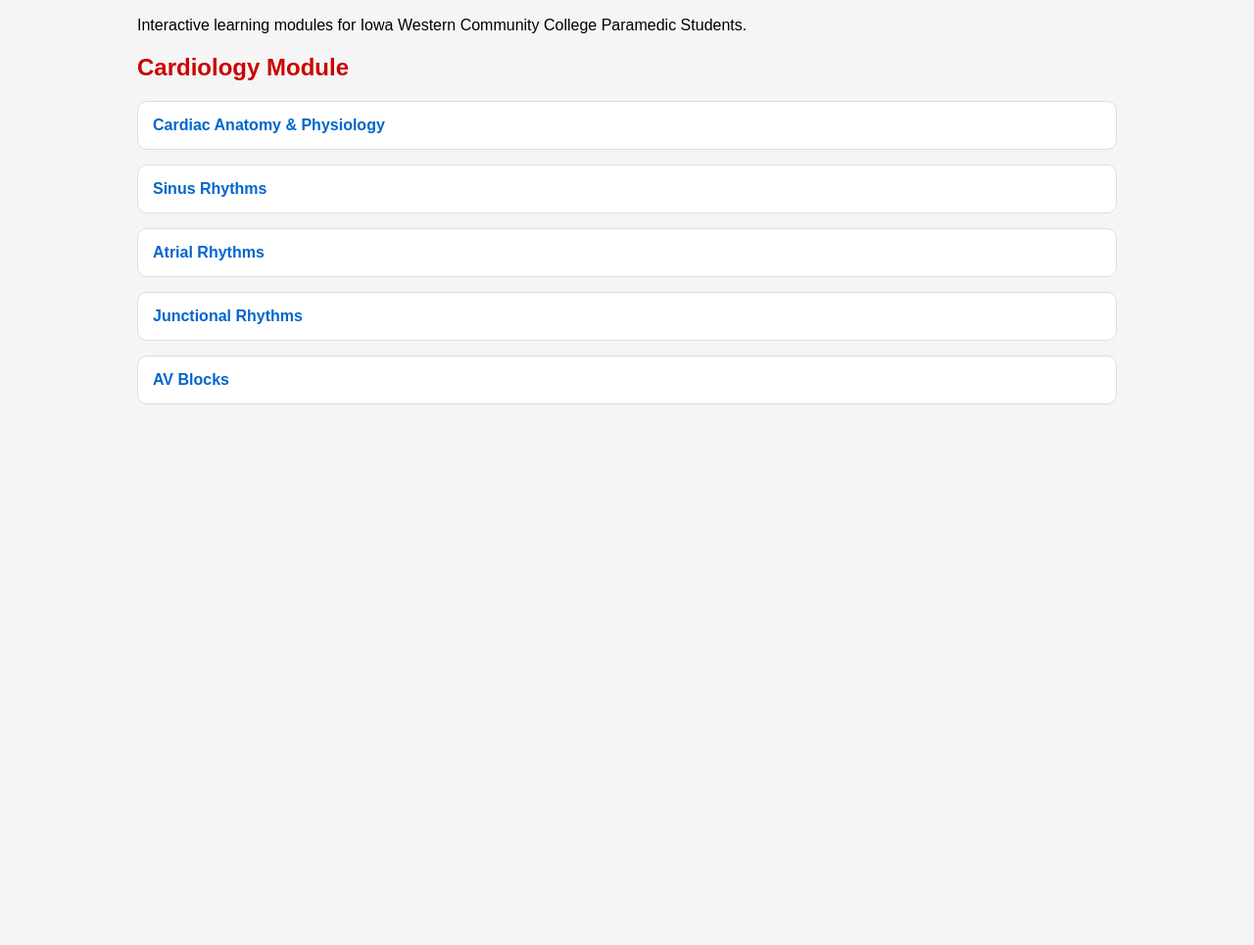
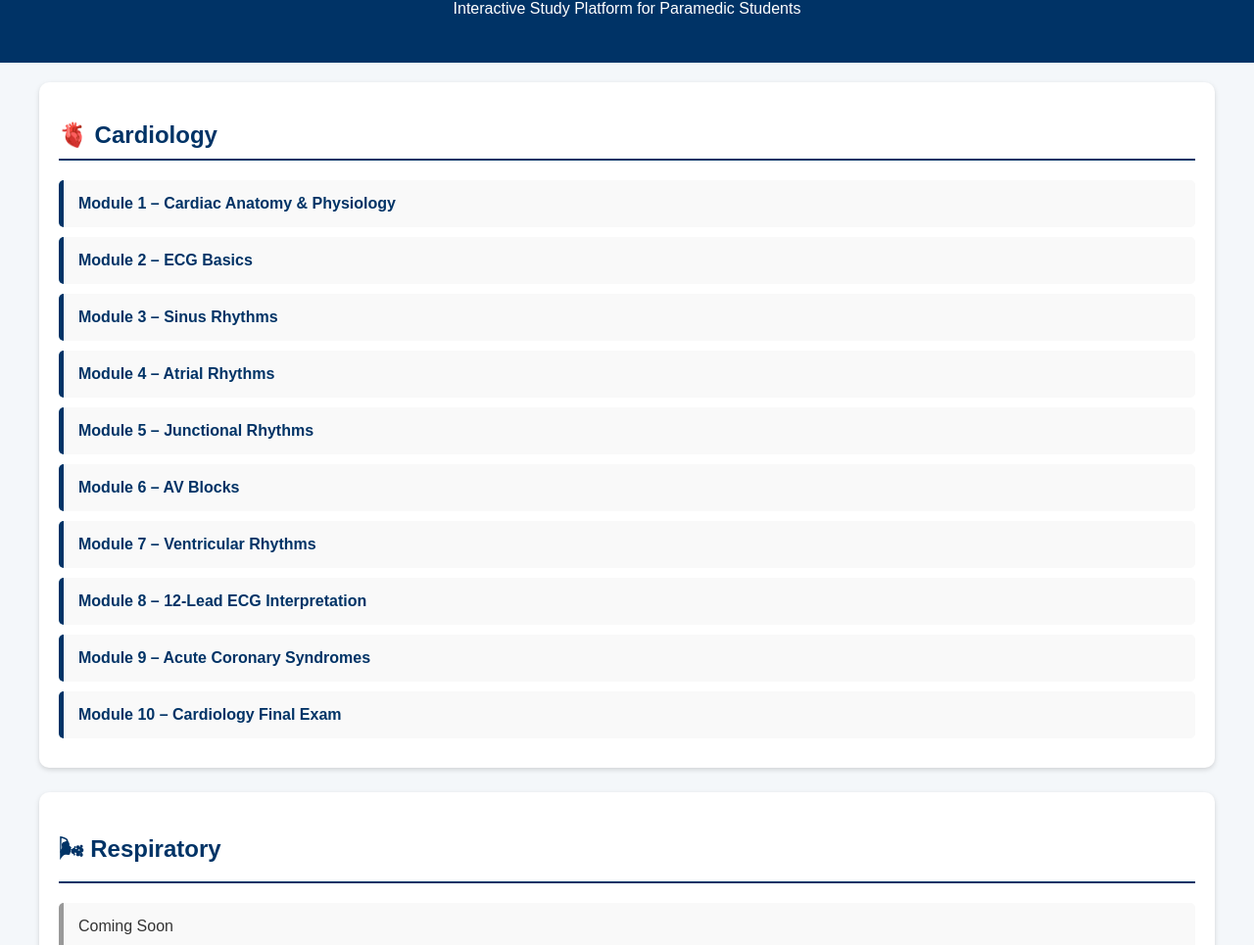
Before and after one commit to crh53143-hub/iwcc-paramedic-academy, a plain HTML site: page index.html in a window 1280 px wide. Shown: the part 83-1048 px from the top of the page at 98% size. Before the commit the page ends 800 px from the top, so only its background shows below. Drawn offline with Linux system fonts and the light colour scheme.

Commit message:
Update index.html

```diff
--- a/index.html
+++ b/index.html
@@ -1,80 +1,235 @@
 <!DOCTYPE html>
-<html>
+<html lang="en">
+
 <head>
+
+<meta charset="UTF-8">
+<meta name="viewport" content="width=device-width, initial-scale=1.0">
+
 <title>IWCC Paramedic Academy</title>
 
 <style>
-        body {
-            font-family: Arial, sans-serif;
-            max-width: 1000px;
-            margin: auto;
-            padding: 20px;
-            background-color: #f5f5f5;
+
+body{
+    font-family:Arial,sans-serif;
+    margin:0;
+    background:#f4f7fa;
+    color:#333;
 }
 
-        h1 {
-            color: #003366;
+header{
+    background:#003366;
+    color:white;
+    text-align:center;
+    padding:30px;
 }
 
-        h2 {
-            color: #cc0000;
+.container{
+    max-width:1200px;
+    margin:auto;
+    padding:20px;
 }
 
-        .card {
-            background-color: white;
-            border: 1px solid #ddd;
-            border-radius: 10px;
-            padding: 15px;
-            margin-bottom: 15px;
+.module-section{
+    background:white;
+    padding:20px;
+    margin-bottom:25px;
+    border-radius:10px;
+    box-shadow:0 2px 5px rgba(0,0,0,.15);
 }
 
-        a {
-            text-decoration: none;
-            color: #0066cc;
-            font-weight: bold;
+h1{
+    margin:0;
 }
+
+h2{
+    color:#003366;
+    border-bottom:2px solid #003366;
+    padding-bottom:10px;
+}
+
+.card{
+    background:#f9f9f9;
+    border-left:5px solid #003366;
+    padding:15px;
+    margin-bottom:10px;
+    border-radius:5px;
+}
+
+.card a{
+    text-decoration:none;
+    color:#003366;
+    font-weight:bold;
+}
+
+.card:hover{
+    background:#e8f4ff;
+}
+
+.coming-soon{
+    border-left:5px solid #999;
+}
+
+.footer{
+    text-align:center;
+    padding:20px;
+    color:#666;
+}
+
 </style>
+
 </head>
 
 <body>
 
+<header>
+
 <h1>IWCC Paramedic Academy</h1>
 
 <p>
-Interactive learning modules for Iowa Western Community College Paramedic Students.
+Interactive Study Platform for Paramedic Students
 </p>
 
-<h2>Cardiology Module</h2>
+</header>
+
+<div class="container">
+
+<div class="module-section">
+
+<h2>🫀 Cardiology</h2>
 
 <div class="card">
 <a href="cardiology/cardiac-ap.html">
-        Cardiac Anatomy & Physiology
+Module 1 – Cardiac Anatomy & Physiology
+</a>
+</div>
+
+<div class="card">
+<a href="cardiology/ecg-basics.html">
+Module 2 – ECG Basics
 </a>
 </div>
 
 <div class="card">
 <a href="cardiology/sinus-rhythms.html">
-        Sinus Rhythms
+Module 3 – Sinus Rhythms
 </a>
 </div>
 
 <div class="card">
 <a href="cardiology/atrial-rhythms.html">
-        Atrial Rhythms
+Module 4 – Atrial Rhythms
 </a>
 </div>
 
 <div class="card">
 <a href="cardiology/junctional-rhythms.html">
-        Junctional Rhythms
+Module 5 – Junctional Rhythms
 </a>
 </div>
 
 <div class="card">
 <a href="cardiology/av-blocks.html">
-        AV Blocks
+Module 6 – AV Blocks
 </a>
 </div>
 
+<div class="card">
+<a href="cardiology/ventricular-rhythms.html">
+Module 7 – Ventricular Rhythms
+</a>
+</div>
+
+<div class="card">
+<a href="cardiology/twelve-lead-ecg.html">
+Module 8 – 12-Lead ECG Interpretation
+</a>
+</div>
+
+<div class="card">
+<a href="cardiology/acute-coronary-syndromes.html">
+Module 9 – Acute Coronary Syndromes
+</a>
+</div>
+
+<div class="card">
+<a href="cardiology/final-exam.html">
+Module 10 – Cardiology Final Exam
+</a>
+</div>
+
+</div>
+
+<div class="module-section">
+
+<h2>🌬 Respiratory</h2>
+
+<div class="card coming-soon">
+Coming Soon
+</div>
+
+</div>
+
+<div class="module-section">
+
+<h2>💊 Pharmacology</h2>
+
+<div class="card coming-soon">
+Coming Soon
+</div>
+
+</div>
+
+<div class="module-section">
+
+<h2>🩸 Shock & Resuscitation</h2>
+
+<div class="card coming-soon">
+Coming Soon
+</div>
+
+</div>
+
+<div class="module-section">
+
+<h2>🚑 Trauma</h2>
+
+<div class="card coming-soon">
+Coming Soon
+</div>
+
+</div>
+
+<div class="module-section">
+
+<h2>👶 Pediatrics</h2>
+
+<div class="card coming-soon">
+Coming Soon
+</div>
+
+</div>
+
+<div class="module-section">
+
+<h2>📋 Registry Review</h2>
+
+<div class="card coming-soon">
+Coming Soon
+</div>
+
+</div>
+
+</div>
+
+<div class="footer">
+
+<p>
+IWCC Paramedic Academy | Built for Success in Class, Clinicals, and Registry Preparation
+</p>
+
+</div>
+
 </body>
+
 </html>
```
Lines whose indentation alone changed are shown as unchanged.
